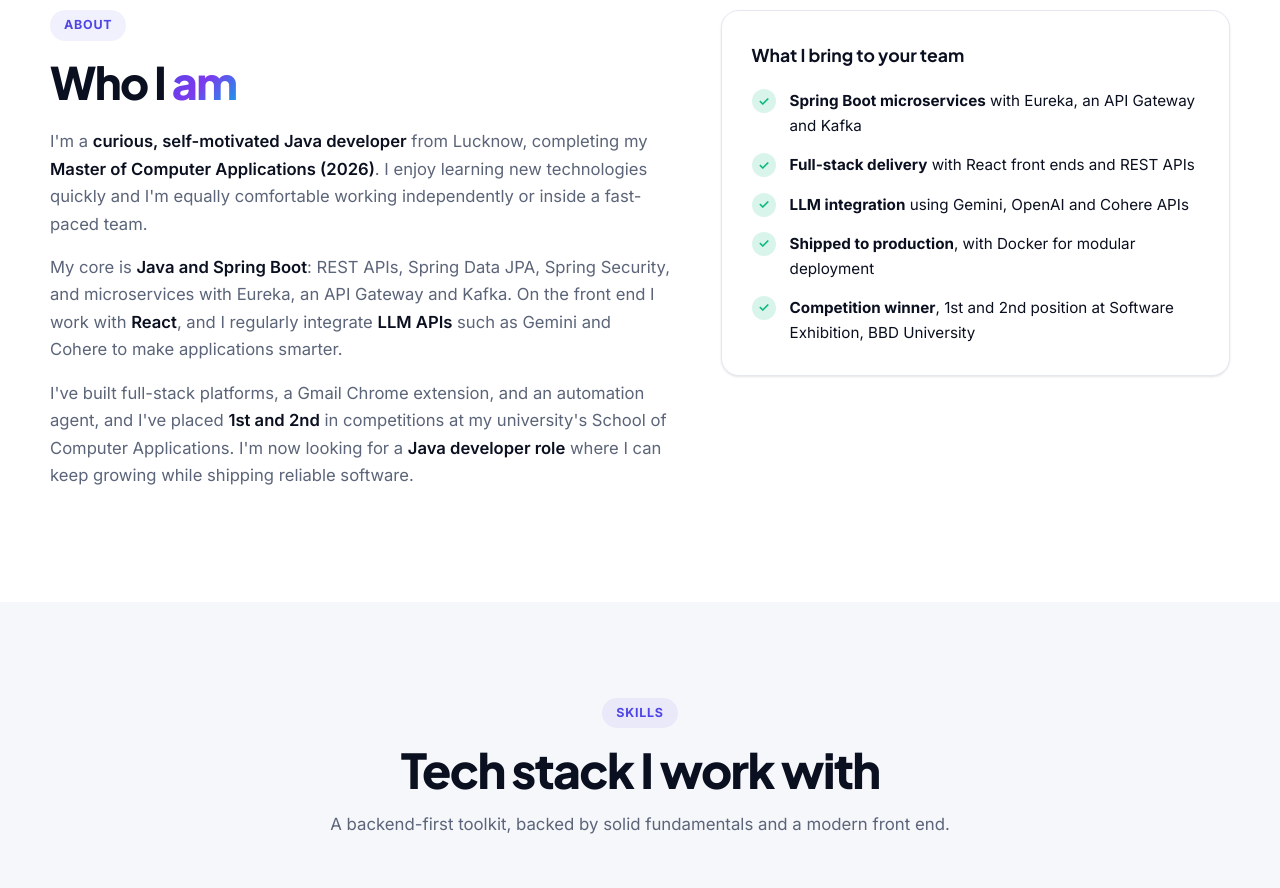
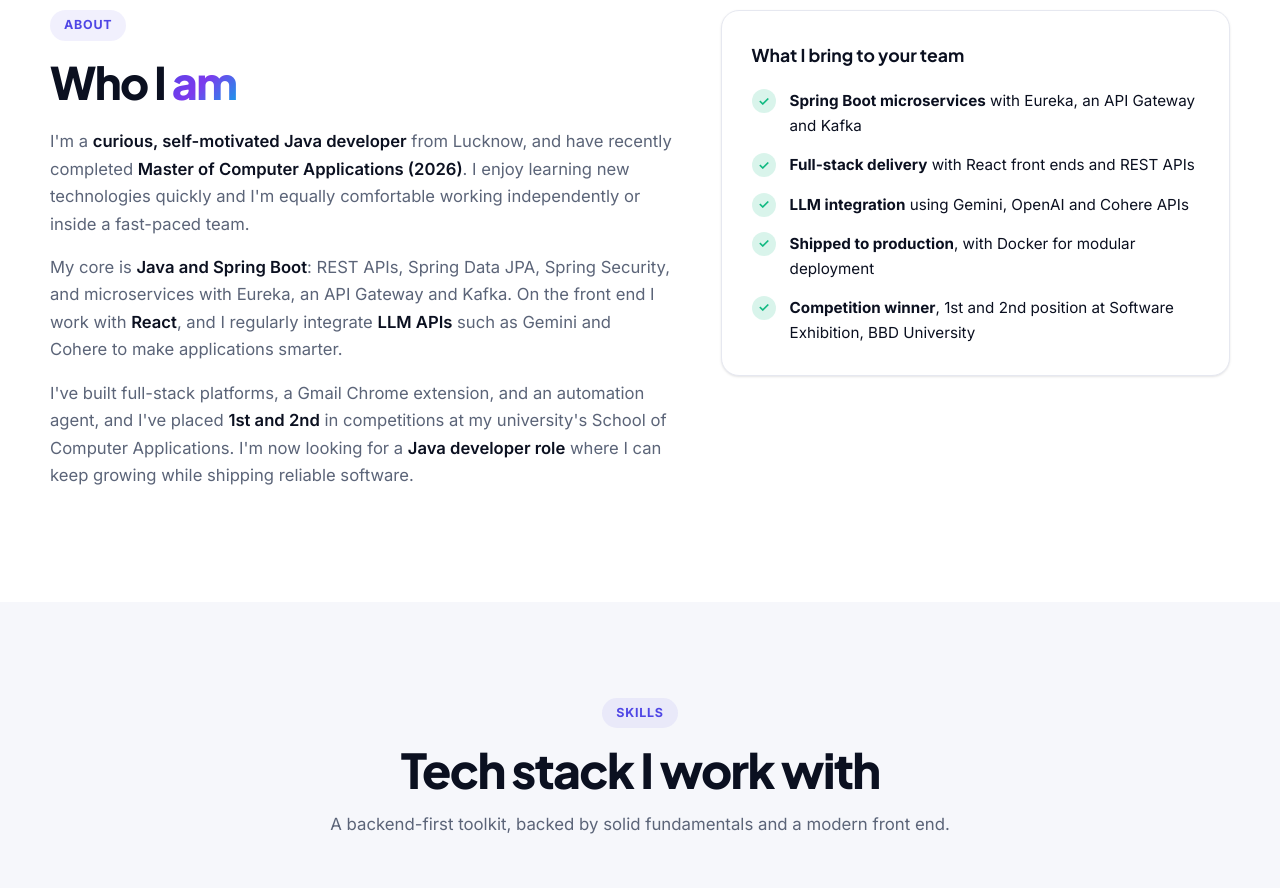
Before and after one commit to abul-hasan-farrukh/portfolio, a plain HTML site: page index.html in a window 1280 px wide. Shown: the part 1980-2868 px from the top of the page. Drawn offline with Linux system fonts and the light colour scheme.

Commit message:
Update about section to reflect recent completion of Master's degree

```diff
--- a/index.html
+++ b/index.html
@@ -467,7 +467,7 @@ footer{border-top:1px solid var(--border);padding:56px 0 32px;margin-top:40px;ba
       <div class="about-text reveal">
         <span class="label">About</span>
         <h2>Who I <span class="grad-text">am</span></h2>
-        <p>I'm a <strong>curious, self-motivated Java developer</strong> from Lucknow, completing my <strong>Master of Computer Applications (2026)</strong>. I enjoy learning new technologies quickly and I'm equally comfortable working independently or inside a fast-paced team.</p>
+        <p>I'm a <strong>curious, self-motivated Java developer</strong> from Lucknow, and have recently completed <strong>Master of Computer Applications (2026)</strong>. I enjoy learning new technologies quickly and I'm equally comfortable working independently or inside a fast-paced team.</p>
         <p>My core is <strong>Java and Spring Boot</strong>: REST APIs, Spring Data JPA, Spring Security, and microservices with Eureka, an API Gateway and Kafka. On the front end I work with <strong>React</strong>, and I regularly integrate <strong>LLM APIs</strong> such as Gemini and Cohere to make applications smarter.</p>
         <p>I've built full-stack platforms, a Gmail Chrome extension, and an automation agent, and I've placed <strong>1st and 2nd</strong> in competitions at my university's School of Computer Applications. I'm now looking for a <strong>Java developer role</strong> where I can keep growing while shipping reliable software.</p>
       </div>
```
